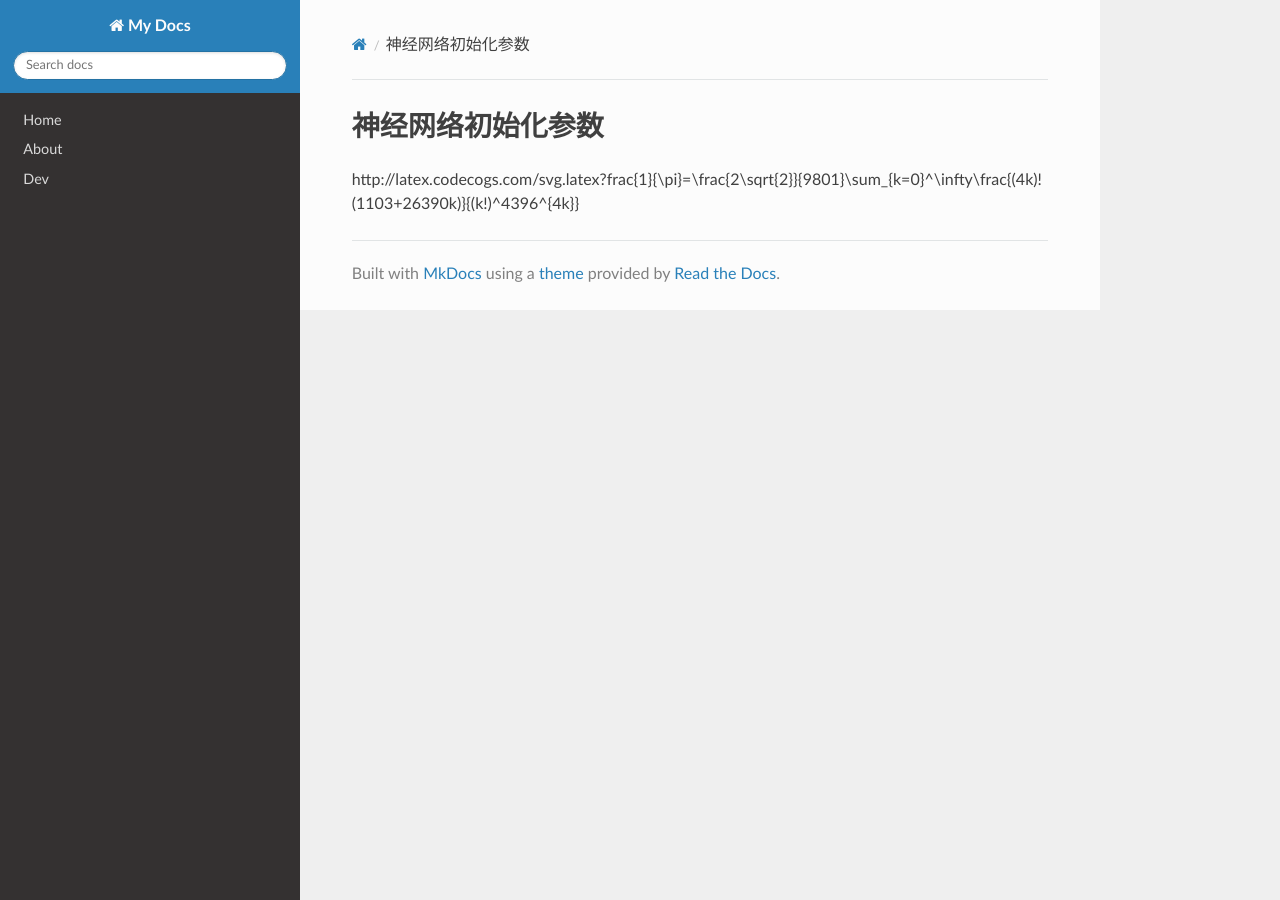
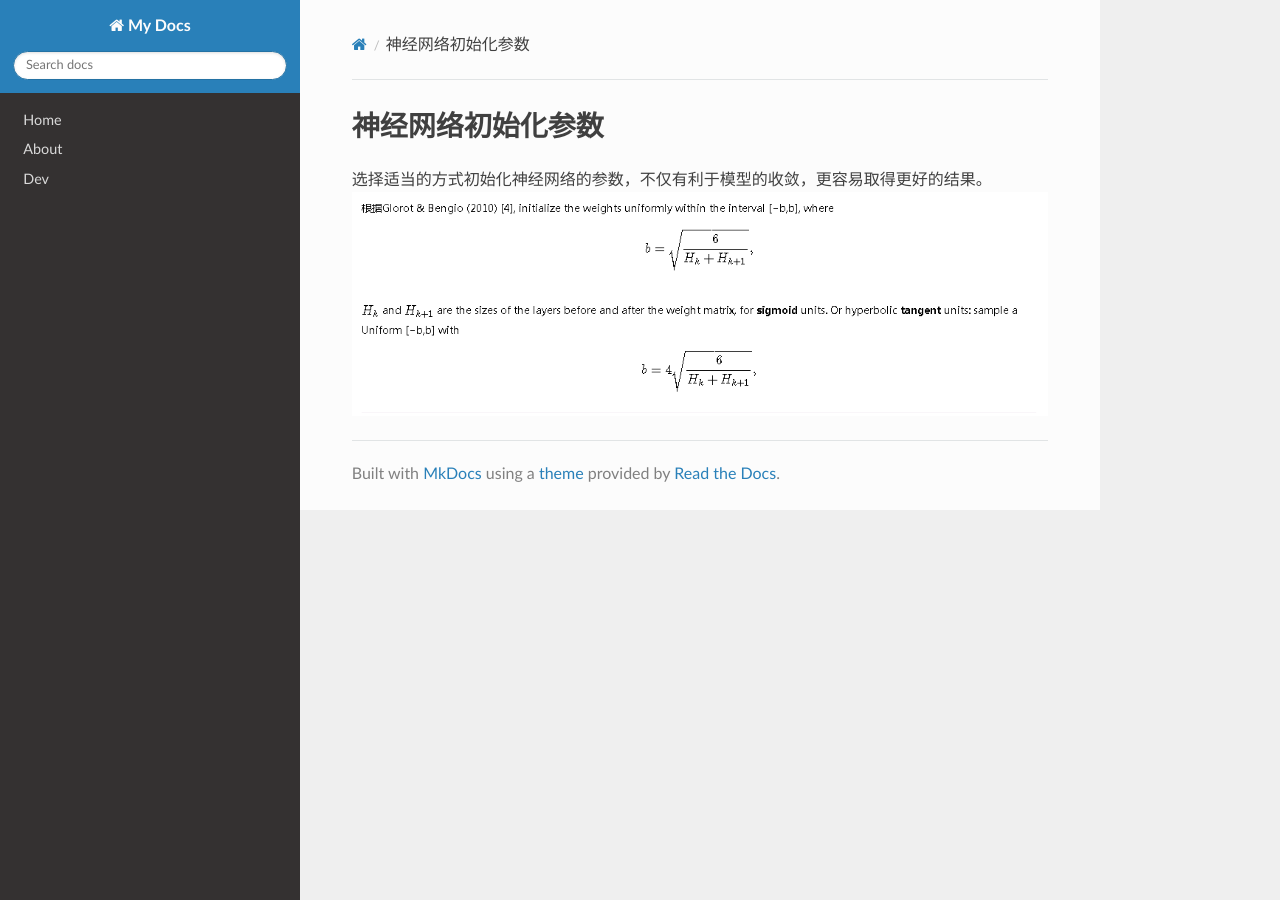
Before and after one commit to Xls1994/Dlblogs, an MkDocs documentation site: the page built from docs/nn/init.md, in a window 1280 px wide. Built offline with MkDocs 1.6.1, drawn with Linux system fonts in a browser that asks for light colours; nearby versions of some CDN libraries; old or Windows-style settings are respelled for this version of MkDocs.

Commit message:
Update init.md

```diff
--- a/docs/nn/init.md
+++ b/docs/nn/init.md
@@ -1,2 +1,3 @@
 # 神经网络初始化参数
-http://latex.codecogs.com/svg.latex?frac{1}{\pi}=\frac{2\sqrt{2}}{9801}\sum_{k=0}^\infty\frac{(4k)!(1103+26390k)}{(k!)^4396^{4k}}
+选择适当的方式初始化神经网络的参数，不仅有利于模型的收敛，更容易取得更好的结果。
+![](init1.png)
```
